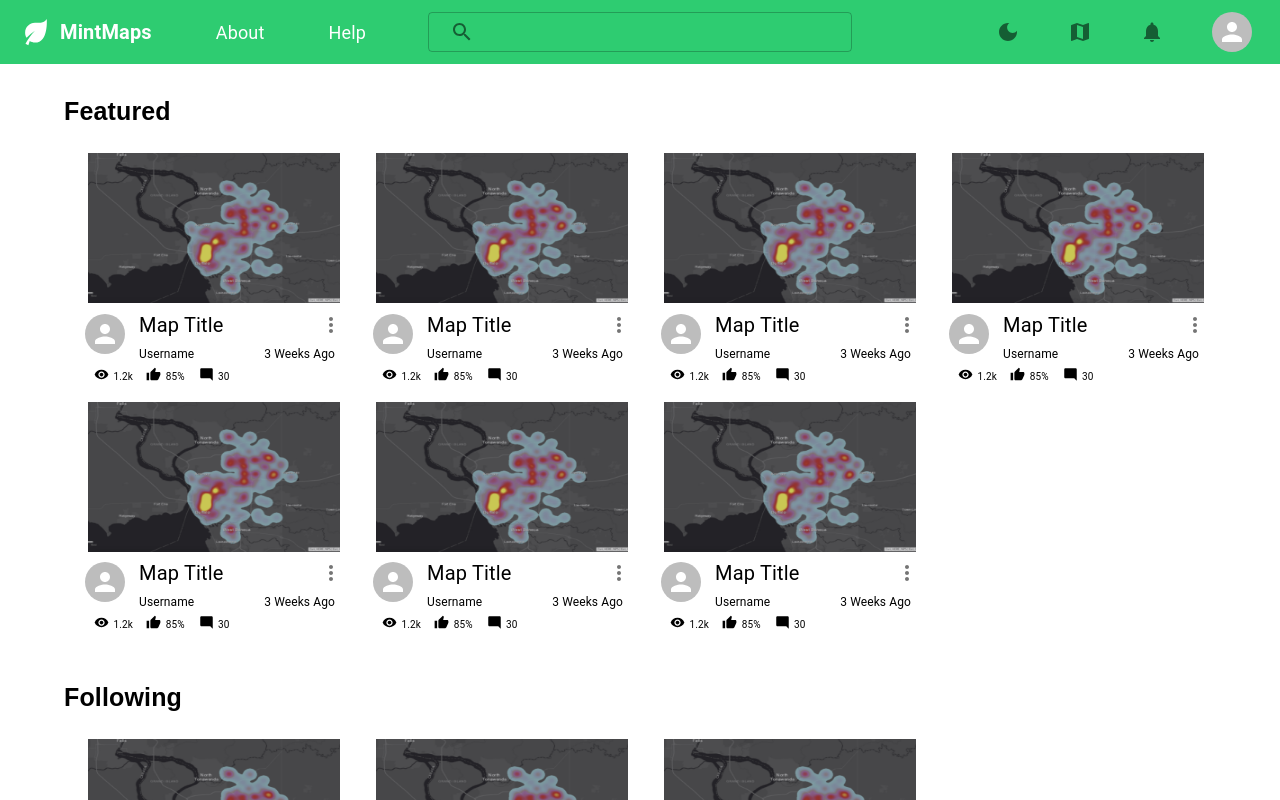
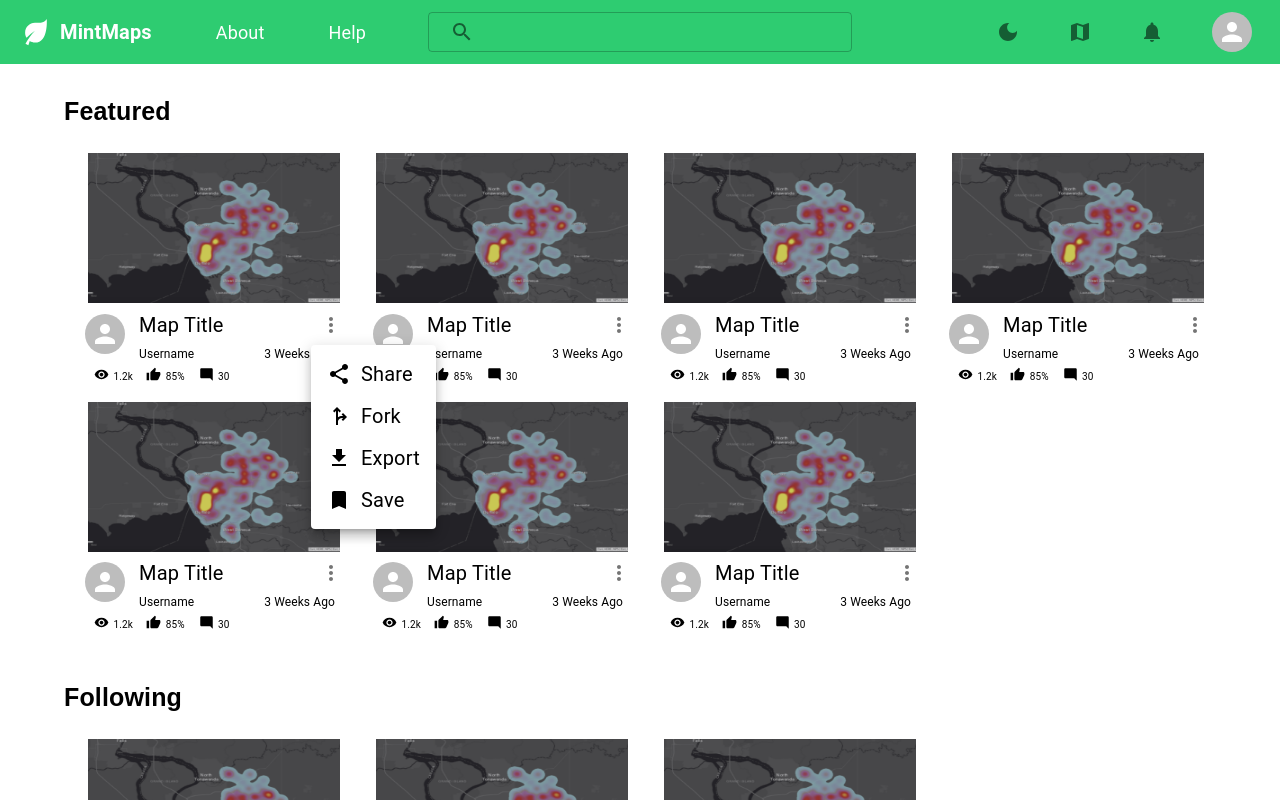
Before and after one commit to CSE-416-Team-Green/mintmaps, a Next.js app: page /home in a window 1280 px wide. Both pictures are taken after a click on the button 330 px from the left and 324 px from the top of the page. Shown: the top 800 px of the page. Built offline with nearby package versions, Linux system fonts and the light colour scheme.

Commit message:
map preview more menu works

```diff
--- a/components/MapPreview.tsx
+++ b/components/MapPreview.tsx
@@ -8,24 +8,51 @@ import ModeCommentIcon from '@mui/icons-material/ModeComment';
 import Container from '@mui/material/Container';
 import Grid from '@mui/material/Grid';
 import { IconButton, Typography } from '@mui/material';
+import { useState } from "react";
 import { useRouter } from 'next/navigation';
 import ThemeContext from "@/components/themeContext";
 import * as React from "react";
+import Menu from "@mui/material/Menu";
+import MenuItem from "@mui/material/MenuItem";
+import BookmarkIcon from '@mui/icons-material/Bookmark';
+import DownloadIcon from '@mui/icons-material/Download';
+import ForkRightIcon from '@mui/icons-material/ForkRight';
+import ShareIcon from '@mui/icons-material/Share';
 
 const MapPreview = () => {
 
+    const [anchor, setAnchor] = useState<null | HTMLElement>(null);
     const router = useRouter();
     const themeContext = React.useContext(ThemeContext);
     const isDark = themeContext.mode === "dark";
+    const open = Boolean(anchor);
 
     function handleImageClick() {
         console.log("image click");
         router.push("/map-info");
     }
 
-    function handleMoreClick() {
-        console.log("more click");
-    }
+
+    const handleMoreClick = (event: React.MouseEvent<HTMLButtonElement>) => {
+        setAnchor(event.currentTarget);
+    };
+
+    const handleClose = () => {
+        setAnchor(null);
+    };
+
+    const handleExportClose = () => {
+        setAnchor(null);
+    };
+    const handleShareClose = () => {
+        setAnchor(null);
+    };
+    const handleForkClose = () => {
+        setAnchor(null);
+    };
+    const handleSaveClose = () => {
+        setAnchor(null);
+    };
 
     return (
         <div >
@@ -114,6 +141,33 @@ const MapPreview = () => {
                 </Grid>
 
             </Grid>
+
+            <Menu
+                id="basic-menu"
+                anchorEl={anchor}
+                open={open}
+                onClose={handleClose}
+                MenuListProps={{
+                    "aria-labelledby": "basic-button",
+                }}
+            >
+                <MenuItem onClick={handleShareClose}>
+                    <ShareIcon sx={{marginRight: '10px'}}/>
+                    <Typography sx={{fontSize: '20px'}}>Share</Typography>
+                </MenuItem>
+                <MenuItem onClick={handleForkClose}>
+                    <ForkRightIcon sx={{marginRight: '10px'}}/>
+                    <Typography sx={{fontSize: '20px'}}>Fork</Typography>
+                </MenuItem>
+                <MenuItem onClick={handleExportClose}>
+                    <DownloadIcon sx={{marginRight: '10px'}}/>
+                    <Typography sx={{fontSize: '20px'}}>Export</Typography>
+                </MenuItem>
+                <MenuItem onClick={handleSaveClose}>
+                    <BookmarkIcon sx={{marginRight: '10px'}}/>
+                    <Typography sx={{fontSize: '20px'}}>Save</Typography>
+                </MenuItem>
+            </Menu>
         </div>
     )
 }
```
